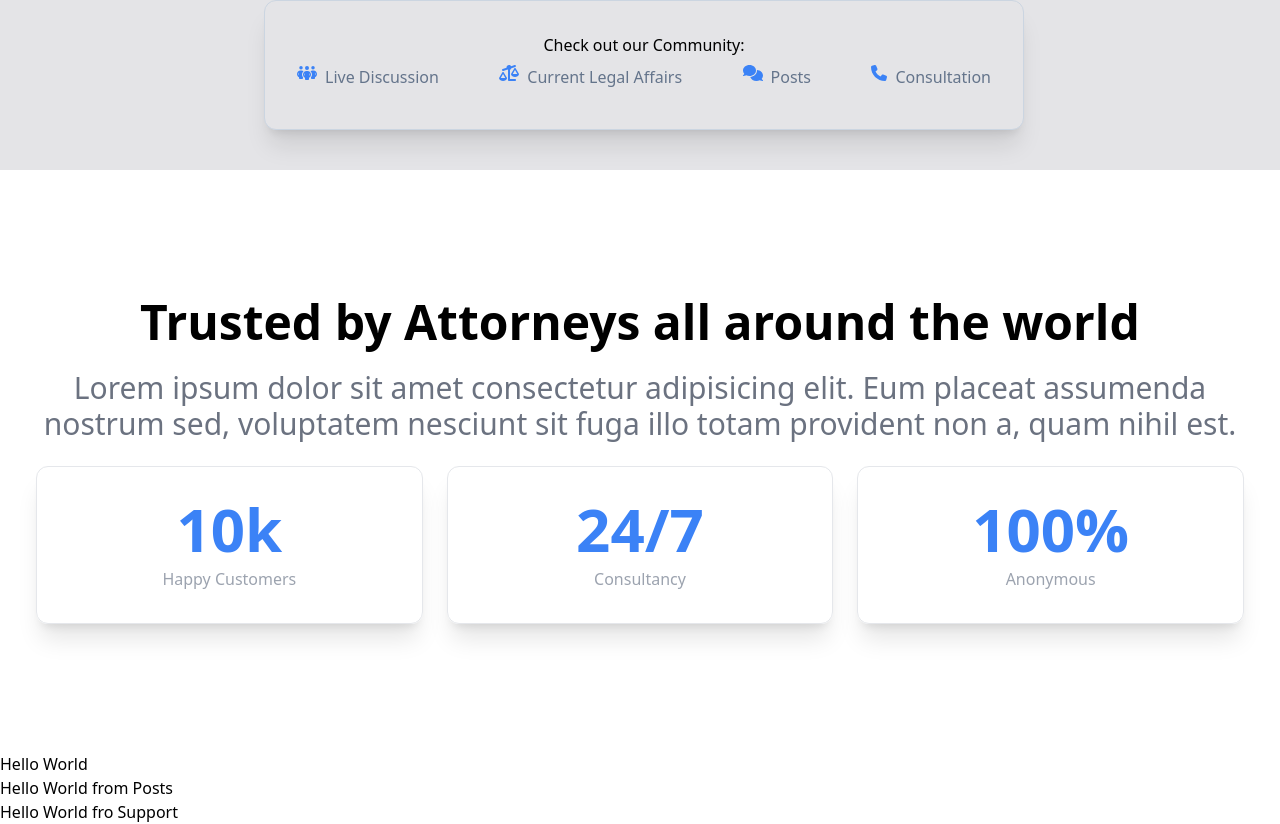
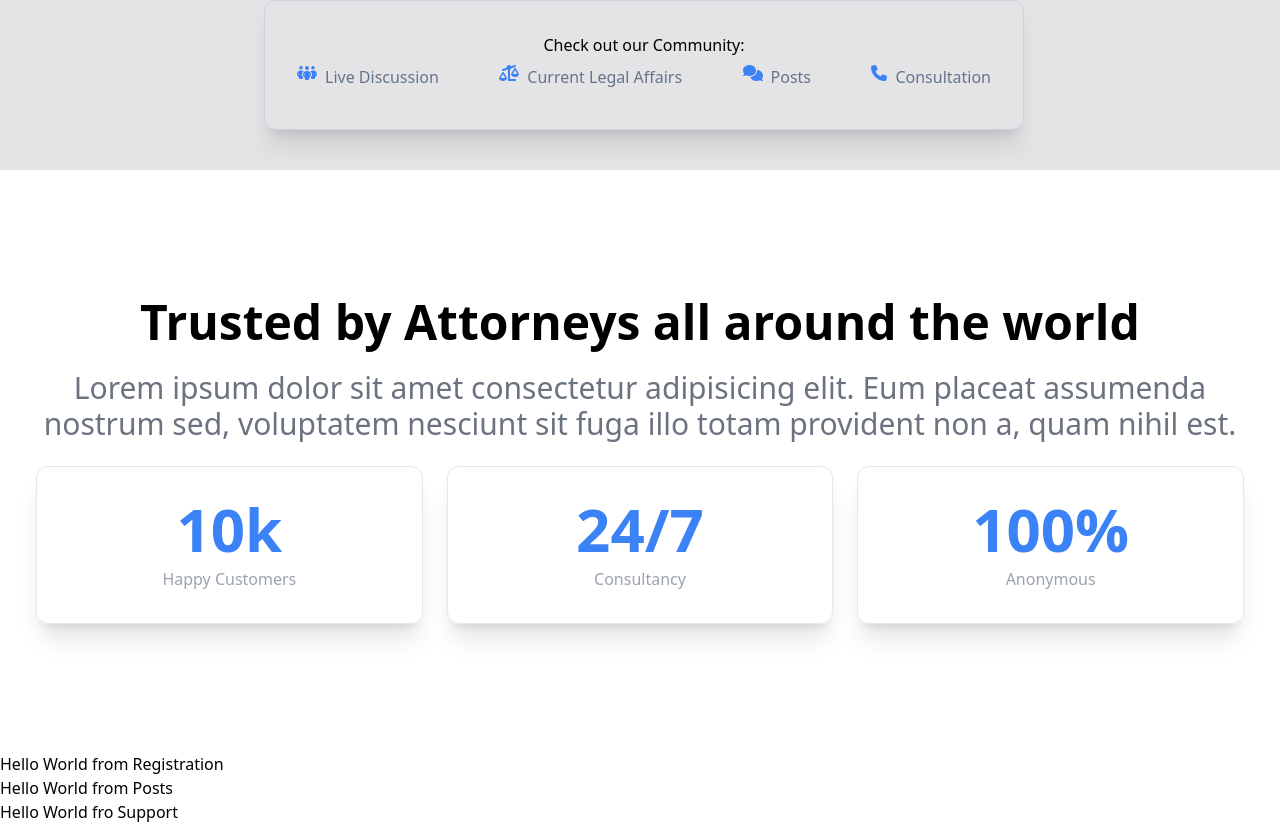
Before and after one commit to brekooname/law-scholars, a React (Create React App) app: page / in a window 1280 px wide. Shown: the part 630-1454 px from the top of the page. Built offline with nearby package versions, Linux system fonts and the light colour scheme.

Commit message:
Update: Registration info

```diff
--- a/src/components/Registration.jsx
+++ b/src/components/Registration.jsx
@@ -2,7 +2,7 @@ import React from "react";
 
 const Registration = () => {
     return (
-        <div>Hello World</div>
+        <div>Hello World from Registration</div>
     )
 }
 
```
